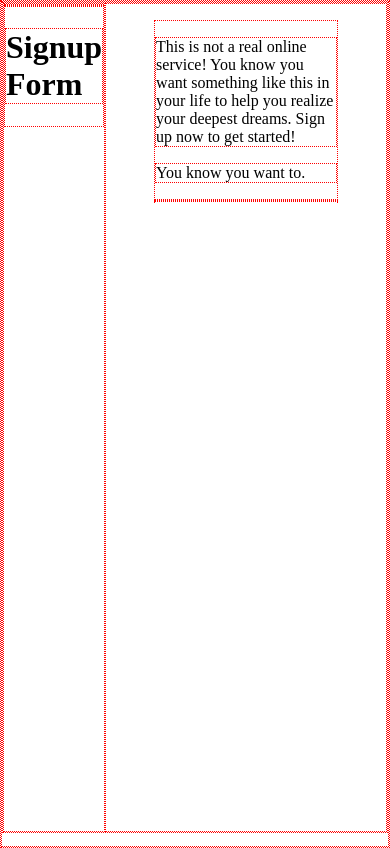
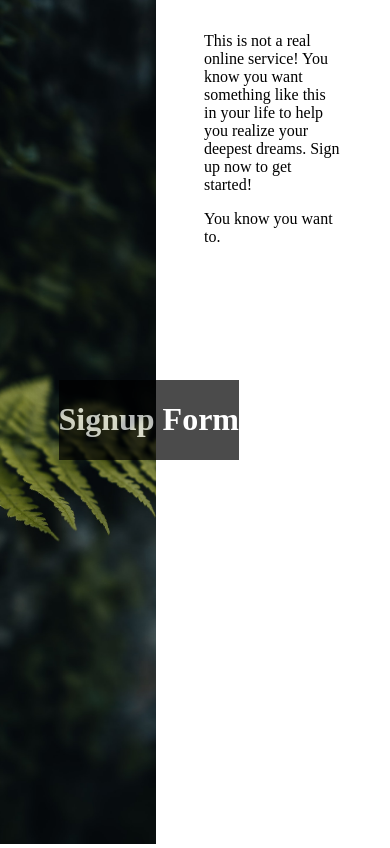
Before and after one commit to impronen/odin-signup, a plain HTML site: page index.html in a window 390 px wide. Drawn offline with Linux system fonts and the light colour scheme.

Commit message:
LEFT side image & overlay positioning Image scales correctly, text positioning not yet responsive to viewport size changes.

```diff
--- a/index.html
+++ b/index.html
@@ -11,9 +11,9 @@
 
 <div class="main">
     <div class="left-container">
-        <div class="imageContainer"></div>
+            <img class="left-image" src="./pictures/andrei-r-popescu-G_oAchBkVFo-unsplash-medium.jpg" alt="">
         <div class="logoOverlay">
-            <h1>Signup Form</h1>
+            <h1 class="logoText">Signup Form</h1>
         </div>
     </div>
 
--- a/style.css
+++ b/style.css
@@ -1,6 +1,6 @@
 
 * {
-border: 1px dotted red;
+/* border: 1px dotted red; */
 }
 
 body {
@@ -11,19 +11,45 @@ body {
 .main {
     display: flex;
     flex-direction: row;
-
 }
 
 .left-container {
     display: flex;
     flex-direction: column;
-    width: 35%;
-    height: 98vh;
+    width: 40%;
+    height: 100vh;
+
 }
 
 .right-container {
     display: flex;
     flex-direction: column;
-    width: 65%;
+    width: 60%;
     padding: 1rem 3rem 0.5rem;
 }
+
+.logoText {
+    font-weight: bold;
+    opacity: 1;
+    color:white;
+}
+
+.left-image {
+    max-width: auto;
+    height: 100%;
+    z-index: -1;
+    object-fit: cover;
+}
+
+.logoOverlay {
+    position: absolute;
+    display: flex;
+    flex-grow: 1;
+    top: 45vh;
+    left: 15%;
+    background: black;
+    opacity: 0.7;
+    color: white;
+    text-align: center;
+    width: fit-content;
+}
```
